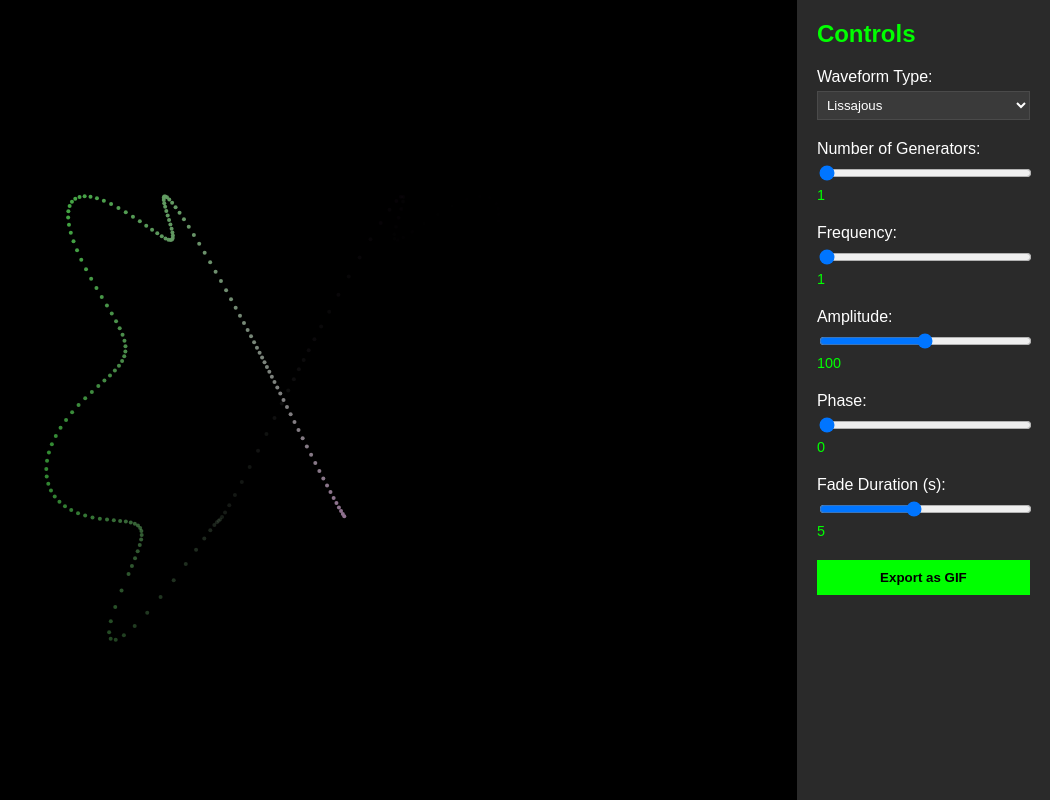
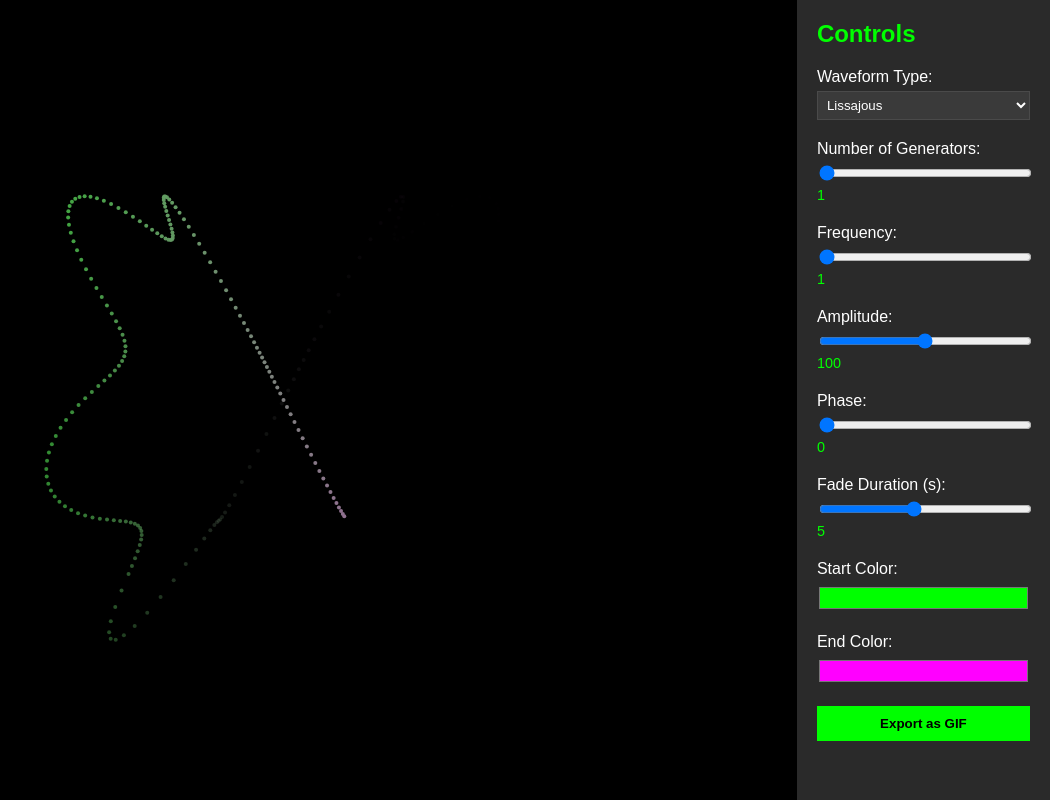
Before and after one commit to ptvans/d3-oscilliscope, a Flask app: page / in a window 1280 px wide. Shown: the whole page, without its empty margins (230-1280 px from the left). Run offline with Flask 3, Linux system fonts and the light colour scheme; some libraries are stand-ins or nearby versions.

Commit message:
Agent step completed: Implement color picker controls for start and end colors

```diff
--- a/static/js/oscilloscope.js
+++ b/static/js/oscilloscope.js
@@ -17,9 +17,9 @@ window.addEventListener("resize", updateSVGDimensions);
 let generators = [];
 
 // Define color scale for interpolation
-const colorScale = d3.scaleLinear()
+let colorScale = d3.scaleLinear()
     .domain([0, width])
-    .range(["#00ff00", "#ff00ff"]);
+    .range([d3.select("#start-color").property("value"), d3.select("#end-color").property("value")]);
 
 // Function to create a new generator
 function createGenerator() {
@@ -146,4 +146,14 @@ d3.select("#amplitude").on("input", function() {
     d3.select("#amplitude-value").text(this.value);
 });
 
+// Update color scale when color inputs change
+function updateColorScale() {
+    const startColor = d3.select("#start-color").property("value");
+    const endColor = d3.select("#end-color").property("value");
+    colorScale.range([startColor, endColor]);
+}
+
+d3.select("#start-color").on("input", updateColorScale);
+d3.select("#end-color").on("input", updateColorScale);
+
 // ... (keep the existing exportAsGif function and event listener)
--- a/templates/index.html
+++ b/templates/index.html
@@ -52,6 +52,14 @@
                 <span id="fade-duration-value">5</span>
             </div>
             <div class="control">
+                <label for="start-color">Start Color:</label>
+                <input type="color" id="start-color" value="#00ff00">
+            </div>
+            <div class="control">
+                <label for="end-color">End Color:</label>
+                <input type="color" id="end-color" value="#ff00ff">
+            </div>
+            <div class="control">
                 <button id="export-gif">Export as GIF</button>
             </div>
         </div>
```
Also changed, not shown: 1 other file.
